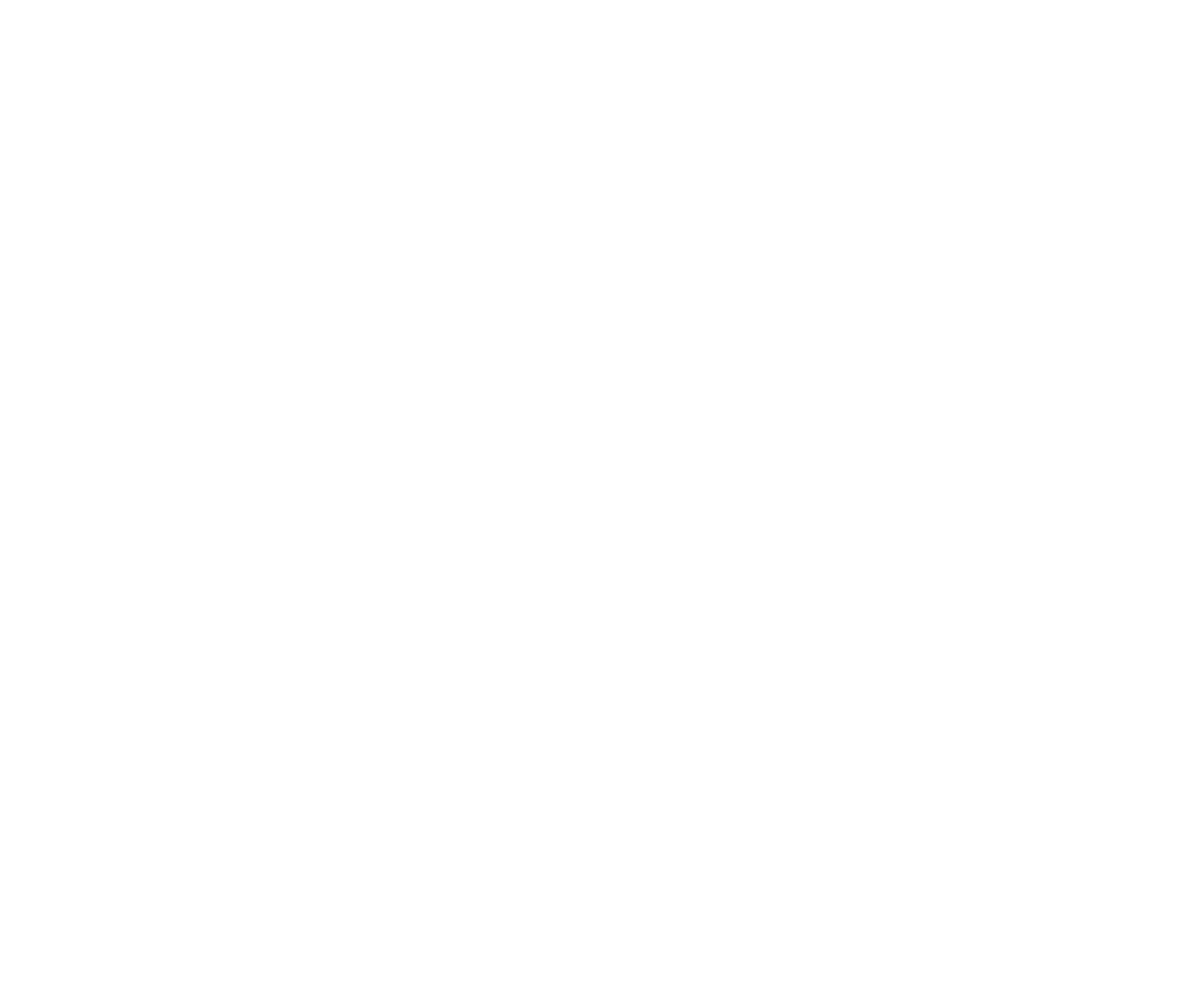
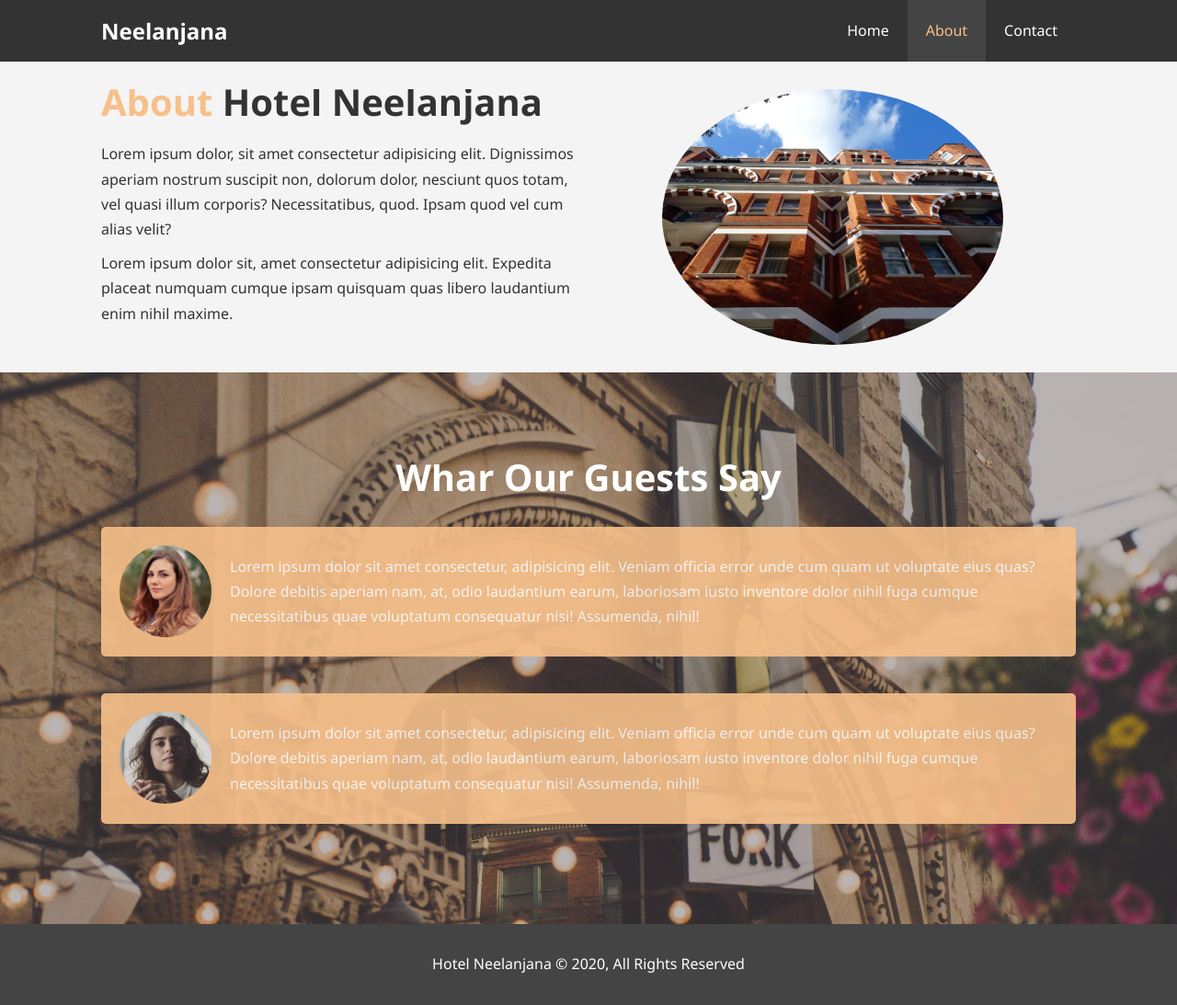
Before and after one commit to Surayani02/hotel-website, a plain HTML site: page about.html in a window 1280 px wide. Shown: the whole page at 92% size. Before the commit the page ends 800 px from the top, so only its background shows below. Drawn offline with Linux system fonts and the light colour scheme.

Commit message:
About Page Added

```diff
--- a/about.html
+++ b/about.html
@@ -0,0 +1,57 @@
+<!DOCTYPE html>
+<html lang="en">
+  <head>
+    <meta charset="UTF-8" />
+    <meta name="viewport" content="width=device-width, initial-scale=1.0" />
+    <meta http-equiv="X-UA-Compatible" content="ie=edge">
+    <meta name="description" content="Welcome to the most extraordinary hotel in Agartala, Tripura">
+    <meta name="keywords" content="hotel, Nelanjana, Agartala hotel">
+    <link rel="stylesheet" href="./css/style.css" />
+    <title>Hotel Neelanjana | About</title>
+  </head>
+  <body>
+    <header>
+      <nav id="navbar">
+        <div class="container">
+          <h1 class="logo"><a href="./index.html">Neelanjana</a></h1>
+          <ul>
+            <li><a href="./index.html">Home</a></li>
+            <li><a class="active" href="./about.html">About</a></li>
+            <li><a href="./contact.html">Contact</a></li>
+          </ul>
+        </div>
+      </nav>
+    </header>
+    <section id="about-info" class="bg-light py-3">
+      <div class="container">
+        <div class="info-left">
+          <h1 class="large-text"><span class="text-primary">About</span> Hotel Neelanjana</h1>
+          <p>Lorem ipsum dolor, sit amet consectetur adipisicing elit. Dignissimos aperiam nostrum suscipit non, dolorum dolor, nesciunt quos totam, vel quasi illum corporis? Necessitatibus, quod. Ipsam quod vel cum alias velit?</p>
+          <p>Lorem ipsum dolor sit, amet consectetur adipisicing elit. Expedita placeat numquam cumque ipsam quisquam quas libero laudantium enim nihil maxime.</p>
+        </div>
+        <div class="info-right">
+          <img src="./img/photo-2.jpg" alt="">
+        </div>
+      </div>
+    </section>
+
+    <div class="clr"></div>
+
+    <section id="testimonials" class="py-3">
+      <div class="container">
+        <h2 class="large-text"> Whar Our Guests Say</h2>
+        <div class="testimonial bg-primary">
+          <img src="./img/person-1.jpg" alt="">
+          <p>Lorem ipsum dolor sit amet consectetur, adipisicing elit. Veniam officia error unde cum quam ut voluptate eius quas? Dolore debitis aperiam nam, at, odio laudantium earum, laboriosam iusto inventore dolor nihil fuga cumque necessitatibus quae voluptatum consequatur nisi! Assumenda, nihil!</p>
+        </div>
+        <div class="testimonial bg-primary">
+          <img src="./img/person-2.jpg" alt="">
+          <p>Lorem ipsum dolor sit amet consectetur, adipisicing elit. Veniam officia error unde cum quam ut voluptate eius quas? Dolore debitis aperiam nam, at, odio laudantium earum, laboriosam iusto inventore dolor nihil fuga cumque necessitatibus quae voluptatum consequatur nisi! Assumenda, nihil!</p>
+        </div>
+      </div>
+    </section>
+    <footer id="main-footer">
+      <p>Hotel Neelanjana &copy; 2020, All Rights Reserved</p>
+    </footer>
+  </body>
+</html>
--- a/css/style.css
+++ b/css/style.css
@@ -34,7 +34,7 @@ p {
 }
 
 .text-primary {
-  color:#f7c08a;
+  color: #f7c08a;
 }
 
 .lead {
@@ -78,6 +78,22 @@ p {
 
 .clr {
   clear: both;
+}
+
+.py-1 {
+  padding: 10px 0px;
+}
+
+.py-2 {
+  padding: 20px 0px;
+}
+
+.py-3 {
+  padding: 30px 0px;
+}
+
+.large-text {
+  font-size: 40px;
 }
 
 /* Navbar */
@@ -129,7 +145,7 @@ p {
 /* Showcase */
 
 #showcase {
-  background: url('../img/showcase.jpg') no-repeat center center/cover;
+  background: url("../img/showcase.jpg") no-repeat center center/cover;
   height: 600px;
 }
 
@@ -158,7 +174,7 @@ p {
 #home-info .info-img {
   float: left;
   width: 50%;
-  background: url('../img/photo-1.jpg'), no-repeat;
+  background: url("../img/photo-1.jpg"), no-repeat;
   min-height: 100%;
 }
 
@@ -171,7 +187,7 @@ p {
   overflow: hidden;
 }
 
-#home-info .info-content p{
+#home-info .info-content p {
   padding-bottom: 30px;
 }
 
@@ -187,6 +203,58 @@ p {
 .box i {
   margin-bottom: 10px;
 }
+/* About Info */
+
+#about-info .info-right {
+  float: right;
+  width: 50%;
+  min-height: 100%;
+}
+
+#about-info .info-right img {
+  width: 70%;
+  display: block;
+  margin: auto;
+  border-radius: 50%;
+}
+
+#about-info .info-left {
+  float: left;
+  width: 50%;
+  min-height: 100%;
+}
+
+/* Testimonials */
+
+#testimonials {
+  height: 600px;
+  background: url('../img/test-bg.jpg') no-repeat center center/cover;
+  padding-top: 100px;
+}
+
+#testimonials h2 {
+  color: #ffffff;
+  text-align: center;
+  padding-bottom: 40px;
+}
+
+#testimonials .testimonial {
+  padding: 20px;
+  margin-bottom: 40px;
+  border-radius: 5px;
+  opacity: 0.9;
+}
+
+#testimonials .testimonial img {
+  width: 100px;
+  float: left;
+  margin-right: 20px;
+  border-radius: 50%;
+}
+
+#testimonials .testimonial p {
+  color: #ffffff;
+}
 
 /* Footer Section */
 
```
Also changed, not shown: index.html (+3 -0 lines).
